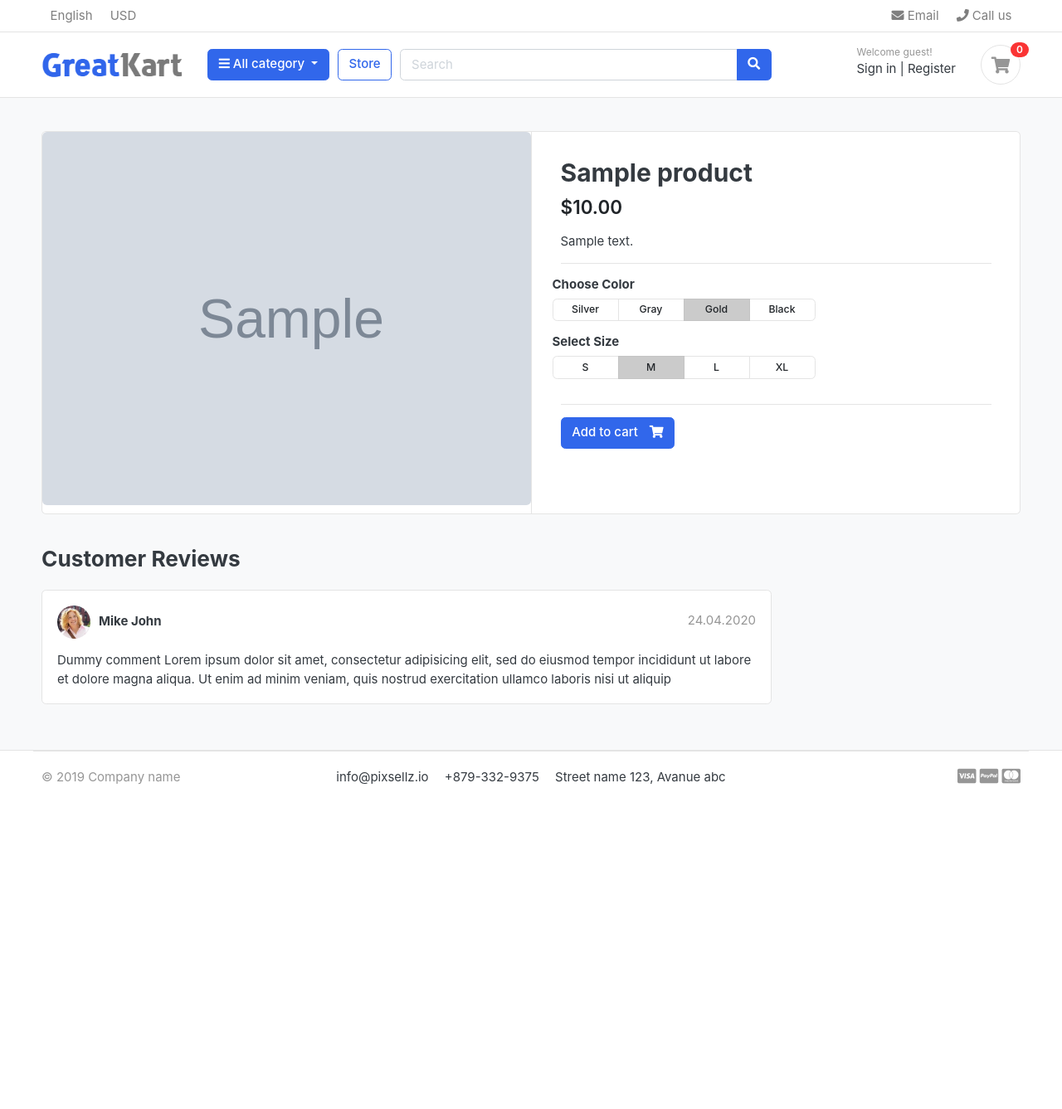
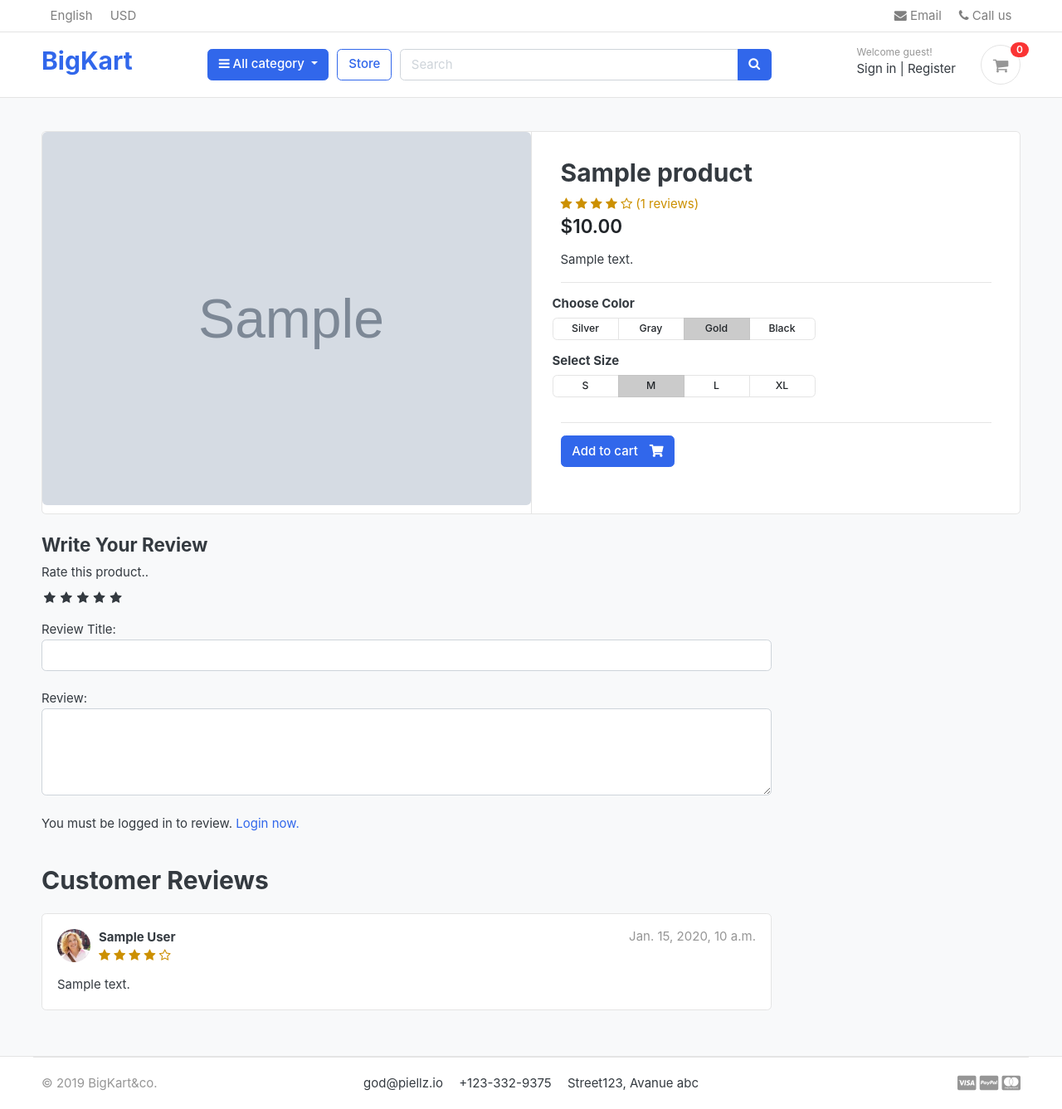
Before and after one commit to Shekhar088/Ecommerce_bigkart, a Django app: a page that uses templates/base.html in a window 1280 px wide. Shown: the whole page at 83% size. Before the commit the page ends 946 px from the top, so only its background shows below. Run offline with Django 3.2, Linux system fonts and the light colour scheme; tables that the repository leaves empty hold one stand-in row (values such as "Sample post"); grey boxes marked "Sample" are stand-in pictures; some libraries are stand-ins or nearby versions; some web fonts are replaced.

Commit message:
Review changes

```diff
--- /dev/null
+++ b/bigkart/static/css/custom.css
@@ -0,0 +1,46 @@
+.rate > input{
+    display: none;
+}
+
+.rate{
+    display: inline-block;
+    border:0;
+}
+
+.rate > label{
+    float:right;
+}
+
+/*Show stars*/
+
+.rate > label:before{
+    display: inline-block;
+    font-size: 1rem;
+    font-family: FontAwesome;
+    content:"\f005";
+    margin: 0;
+    padding:.3rem .2rem;
+    cursor: pointer;
+
+}
+
+.rate .half:before{
+    content:"\f089";
+    position: absolute;/*Merges half star*/
+    padding-right: 0;
+}
+
+input:checked ~ label,label:hover ~label{
+    color:#ffb503;
+
+}
+
+/* Hver highlight*/
+input:checked + label:hover, input:checked ~ label:hover, input:checked~ label:hover~ label,
+label:hover ~ input:checked ~label{
+    color:#cc9000;
+}
+
+.rating-star{
+    color: #cc9000 !important;
+}
--- a/orders/models.py
+++ b/orders/models.py
@@ -1,4 +1,5 @@
 from django.db import models
+from django.db.models.deletion import CASCADE
 from accounts.models import Account
 from store.models import Product
 # Create your models here.
--- a/store/admin.py
+++ b/store/admin.py
@@ -1,5 +1,5 @@
 from django.contrib import admin
-from .models import Product
+from .models import Product,RatingReview
 
 # Register your models here.
 class ProductAdmin(admin.ModelAdmin):
@@ -10,3 +10,4 @@ class ProductAdmin(admin.ModelAdmin):
 
 
 admin.site.register(Product, ProductAdmin)
+admin.site.register(RatingReview)
--- a/store/urls.py
+++ b/store/urls.py
@@ -6,5 +6,6 @@ urlpatterns = [
     path('category/<slug:category_slug>', views.store, name="products_by_category"),
     path('category/<slug:category_slug>/<slug:product_slug>/', views.product_detail, name="product_detail"),
     path('search/', views.search, name="search"),
+    path('submit_review/<int:product_id>/',views.submit_review, name="submit_review"),
 
 ]
--- a/store/views.py
+++ b/store/views.py
@@ -1,13 +1,16 @@
 from django.core import paginator
 from carts.models import CartItem
-from django.shortcuts import render,get_object_or_404
-from .models import Product
+from django.shortcuts import render,get_object_or_404,redirect
+from .models import Product, RatingReview
 from category.models import Category
 from carts.models import Cart,CartItem
 from django.core.paginator import EmptyPage, Paginator,PageNotAnInteger
 from .models import Product
 from django.db.models import Q
+from orders.models import OrderProduct
 
+from .forms import ReviewForm
+from django.contrib import messages
 from carts.views import _cart_id
 
 # Create your views here.
@@ -45,9 +48,21 @@ def product_detail(request, category_slug, product_slug):
     except Exception as e:
         raise e
 
+    if request.user.is_authenticated:
+        try:
+            orderproduct = OrderProduct.objects.filter(user=request.user, product_id = product.id)
+        except OrderProduct.DoesnotExists():
+            orderproduct = None
+    else:
+        orderproduct= None
+
+    #Get review info
+    reviews = RatingReview.objects.filter(product_id= product.id, status=True)
     context ={
         'product': product,
         'cart_item' : cart_item,
+        'orderproduct' : orderproduct,
+        'reviews'   :reviews,
     }
     return render(request, 'store/product_detail.html', context)
 
@@ -66,3 +81,26 @@ def search(request):
         'product_count': product_count,
     }
     return render(request, 'store/store.html', context)
+
+def submit_review(request, product_id):
+    url = request.META.get('HTTP_REFERER')
+    if request.method =="POST":
+        try:
+            reviews = RatingReview.objects.get(user__id=request.user.id, product__id= product_id)
+            form = ReviewForm(request.POST, instance =reviews)
+            form.save()
+            messages.success(request,"Review has been updated")
+            return redirect(url)
+        except RatingReview.DoesNotExist:
+            form = ReviewForm(request.POST)
+            if form.is_valid():
+                data = RatingReview()
+                data.subject = form.cleaned_data["subject"]
+                data.rating = form.cleaned_data["rating"]
+                data.review = form.cleaned_data["review"]
+                data.ip = request.META.get("REMOTE_ADDR")
+                data.product_id = product_id
+                data.user_id = request.user.id
+                data.save()
+                messages.success(request,"Thank You For the Review")
+                return redirect(url)
--- a/templates/base.html
+++ b/templates/base.html
@@ -26,6 +26,8 @@
 <link href="{% static 'css/ui.css'%}" rel="stylesheet" type="text/css"/>
 <link href="{% static 'css/responsive.css'}" rel="stylesheet" media="only screen and (max-width: 1200px)" />
 
+<link href="{% static 'css/custom.css'%}" rel="stylesheet" type="text/css"/>
+<link rel="stylesheet" href="https://cdnjs.cloudflare.com/ajax/libs/font-awesome/4.7.0/css/font-awesome.min.css">
 <!-- custom javascript -->
 <script src="{% static 'js/script.js' %}" type="text/javascript"></script>
 
--- a/templates/orders/order_complete.html
+++ b/templates/orders/order_complete.html
@@ -24,7 +24,7 @@
                         <!-- Start .row -->
                         <div class="col-lg-6">
                             <!-- col-lg-6 start here -->
-                            <div class="invoice-logo"><img src="{% static '/images/logo.png' %}" alt="Invoice logo" style="max-height: 40px;"></div>
+                            <div class="invoice-logo"><h2>BigKart</h2></div>
                         </div>
                         <!-- col-lg-6 end here -->
                         <div class="col-lg-6">
--- a/templates/partials/_footer.html
+++ b/templates/partials/_footer.html
@@ -2,12 +2,12 @@
     <div class="container">
         <section class="footer-bottom border-top row">
             <div class="col-md-2">
-                <p class="text-muted"> &copy 2019 Company name </p>
+                <p class="text-muted"> &copy 2019 BigKart&co. </p>
             </div>
             <div class="col-md-8 text-md-center">
-                <span  class="px-2">info@pixsellz.io</span>
-                <span  class="px-2">+879-332-9375</span>
-                <span  class="px-2">Street name 123, Avanue abc</span>
+                <span  class="px-2">god@piellz.io</span>
+                <span  class="px-2">+123-332-9375</span>
+                <span  class="px-2">Street123, Avanue abc</span>
             </div>
             <div class="col-md-2 text-md-right text-muted">
                 <i class="fab fa-lg fa-cc-visa"></i>
--- a/templates/partials/_navbar.html
+++ b/templates/partials/_navbar.html
@@ -28,7 +28,7 @@
     <div class="row align-items-center">
         <div class="col-lg-2 col-md-3 col-6">
             <a href="{% url 'index' %}" class="brand-wrap">
-                <img class="logo" src="{% static './images/logo.png' %}">
+                <h2 class="logo"> BigKart</h2>
             </a> <!-- brand-wrap.// -->
         </div>
         <div class="col-lg col-sm col-md col-6 flex-grow-0">
@@ -70,7 +70,7 @@
                         {% else %}
                         <div class="widget-header">
 
-                            <small class="title text-muted">Welcome {{user.first_name}}!</small>
+                            <small class="title text-muted">Welcome, {{user.first_name}}!</small>
                             <div>
                                 <a href="{% url 'dashboard' %}">Dashboard</a> <span class="dark-transp"> | </span>
                                 <a href="{% url 'logout'%}"> Logout</a>
--- a/templates/store/product_detail.html
+++ b/templates/store/product_detail.html
@@ -20,6 +20,17 @@
     <article class="content-body">
 
     <h2 class="title">{{product.product_name}}</h2>
+
+    <div class="rating-star">
+      <span>
+        <i class="fa fa-star{% if product.AverageReview < 0.5 %}-o{% elif product.AverageReview >= 0.5 and product.AverageReview < 1 %}-half-o{% endif %}" aria-hidden="true"></i>
+        <i class="fa fa-star{% if product.AverageReview < 1.5 %}-o{% elif product.AverageReview >= 1.5 and product.AverageReview < 2 %}-half-o{% endif %}" aria-hidden="true"></i>
+        <i class="fa fa-star{% if product.AverageReview < 2.5 %}-o{% elif product.AverageReview >= 2.5 and product.AverageReview < 3 %}-half-o{% endif %}" aria-hidden="true"></i>
+        <i class="fa fa-star{% if product.AverageReview < 3.5 %}-o{% elif product.AverageReview >= 3.5 and product.AverageReview < 4 %}-half-o{% endif %}" aria-hidden="true"></i>
+        <i class="fa fa-star{% if product.AverageReview < 4.5 %}-o{% elif product.AverageReview >= 4.5 and product.AverageReview < 5 %}-half-o{% endif %}" aria-hidden="true"></i>
+        <span>({{product.CountReview}} reviews)</span>
+      </span>
+    </div>
 
     <div class="mb-3">
         <var class="price h4">${{product.price}}</var>
@@ -88,28 +99,84 @@
     <div class="row">
                 <div class="col-md-9">
 
+
+        <!--Review Form-->
+        <form action="{%url 'submit_review' product.id %}" method = "POST">
+          {%csrf_token%}
+          {% include 'partials/_alerts.html'%}
+
+          <h4>Write Your Review</h4>
+          <div>
+            <!--Review Stars-->
+            <label for="">Rate this product..</label>
+            <br>
+            <div class="rate">
+              <input type="radio" name="rating" id="rating10" value="5" required/><label for="rating10" title="5"></label>
+              <input type="radio" name="rating" id="rating9" value="4.5" required/><label for="rating9" class="half" title="4.5"></label>
+              <input type="radio" name="rating" id="rating8" value="4" required/><label for="rating8" title="4"></label>
+              <input type="radio" name="rating" id="rating7" value="3.5" required/><label for="rating7" class="half" title="4.5"></label>
+              <input type="radio" name="rating" id="rating6" value="3" required/><label for="rating6" title="3"></label>
+              <input type="radio" name="rating" id="rating5" value="2.5" required/><label for="rating5" class="half" title="2.5"></label>
+              <input type="radio" name="rating" id="rating4" value="2" required/><label for="rating4" title="2"></label>
+              <input type="radio" name="rating" id="rating3" value="1.5" required/><label for="rating3" class="half" title="1.5"></label>
+              <input type="radio" name="rating" id="rating2" value="1" required/><label for="rating2" title="1"></label>
+              <input type="radio" name="rating" id="rating1" value="0.5" required/><label for="rating1" class="half" title="0.5"></label>
+
+
+
+            </div>
+            <br>
+            Review Title:
+            <input type="text" class="form-control" name="subject">
+            <br>
+
+            Review:
+            <textarea name="review" rows="4" class="form-control"></textarea>
+            <br>
+            {% if user.is_authenticated %}
+              {% if orderproduct %}
+            <input type="submit" value="Submit Review" class="btn btn-primary">
+              {%else%}
+            <p>You must purchase to review.</p>
+              {%endif%}
+            {%else%}
+            <p>You must be logged in to review. <span> <a href="{%url 'login' %}">Login now.</a></span></p>
+            {% endif %}
+          </div>
+        </form>
+        <br>
         <header class="section-heading">
-            <h3>Customer Reviews </h3>
+          <h2>Customer Reviews </h2>
 
-        </header>
-
+      </header>
+      {% for review in reviews%}
         <article class="box mb-3">
             <div class="icontext w-100">
                 <img src="./images/avatars/avatar1.jpg" class="img-xs icon rounded-circle">
                 <div class="text">
-                    <span class="date text-muted float-md-right">24.04.2020 </span>
-                    <h6 class="mb-1">Mike John </h6>
+                    <span class="date text-muted float-md-right">{{review.updated_at}} </span>
+                    <h6 class="mb-1">{{review.user.first_name}} {{review.user.last_name}}</h6>
+                    <div class="rating-star">
+                      <span>
+                        <i class="fa fa-star{% if review.rating == 0.5 %}-half-o{% elif review.rating < 1 %}-o{% endif %}" aria-hidden="true"></i>
+                        <i class="fa fa-star{% if review.rating == 1.5 %}-half-o{% elif review.rating < 2 %}-o{% endif %}" aria-hidden="true"></i>
+                        <i class="fa fa-star{% if review.rating == 2.5 %}-half-o{% elif review.rating < 3 %}-o{% endif %}" aria-hidden="true"></i>
+                        <i class="fa fa-star{% if review.rating == 3.5 %}-half-o{% elif review.rating < 4 %}-o{% endif %}" aria-hidden="true"></i>
+                        <i class="fa fa-star{% if review.rating == 4.5 %}-half-o{% elif review.rating < 5 %}-o{% endif %}" aria-hidden="true"></i>
+
+                      </span>
+                    </div>
 
                 </div>
             </div> <!-- icontext.// -->
             <div class="mt-3">
                 <p>
-                    Dummy comment Lorem ipsum dolor sit amet, consectetur adipisicing elit, sed do eiusmod
-                    tempor incididunt ut labore et dolore magna aliqua. Ut enim ad minim veniam,
-                    quis nostrud exercitation ullamco laboris nisi ut aliquip
+                   {{review.review}}
                 </p>
             </div>
         </article>
+        {%endfor%}
+
 
 
 
```
Also changed, not shown: store/forms.py (added, +8 -0 lines), store/models.py (+32 -1 lines), accounts/migrations/0002_auto_20211128_1018.py (added), carts/migrations/0003_auto_20211128_1018.py (added), category/migrations/0003_auto_20211128_1018.py (added), orders/migrations/0002_auto_20211128_1018.py (added), orders/migrations/0003_delete_ratingreview.py (added), store/migrations/0002_auto_20211128_1018.py (added), store/migrations/0003_ratingreview.py (added), store/migrations/0004_auto_20211128_1038.py (added).
